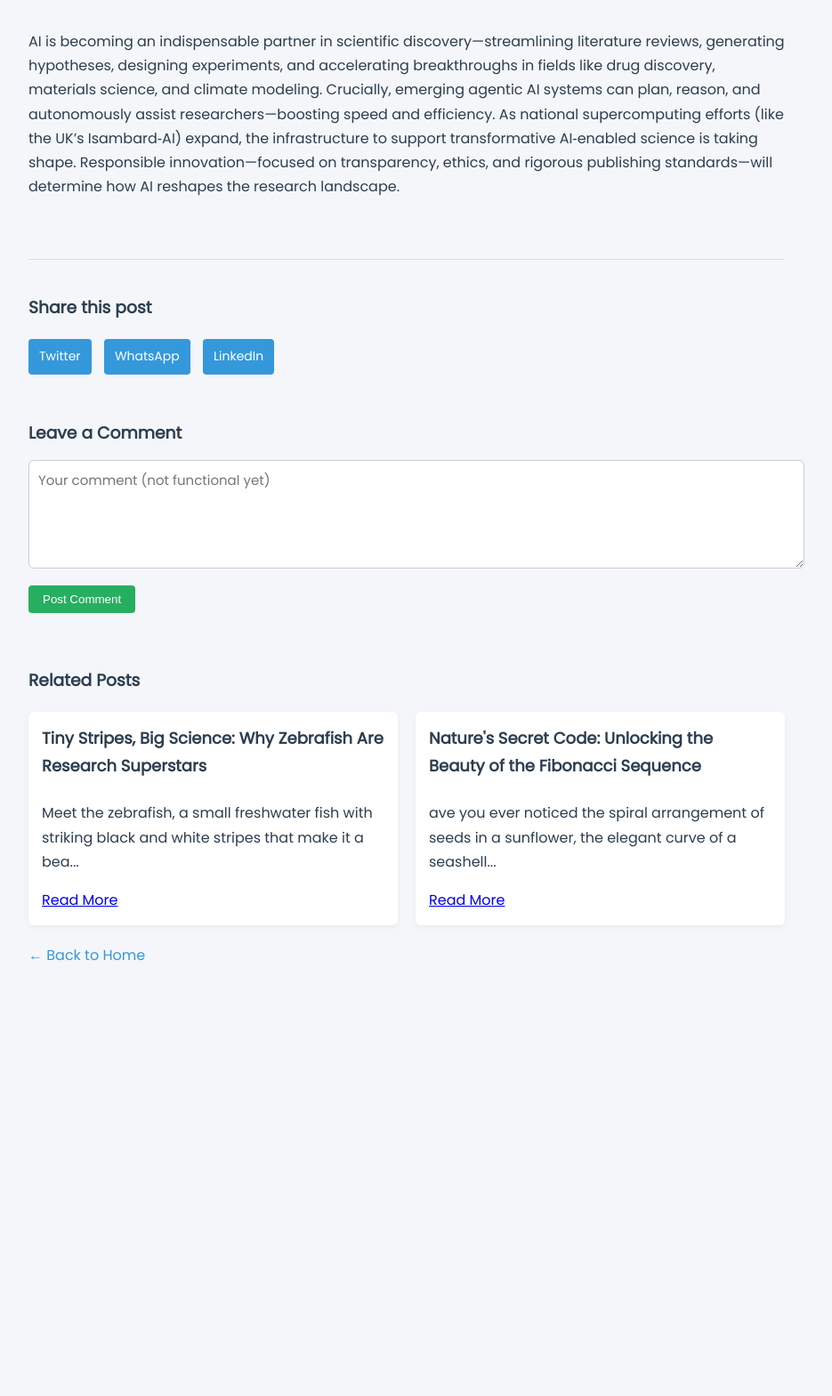
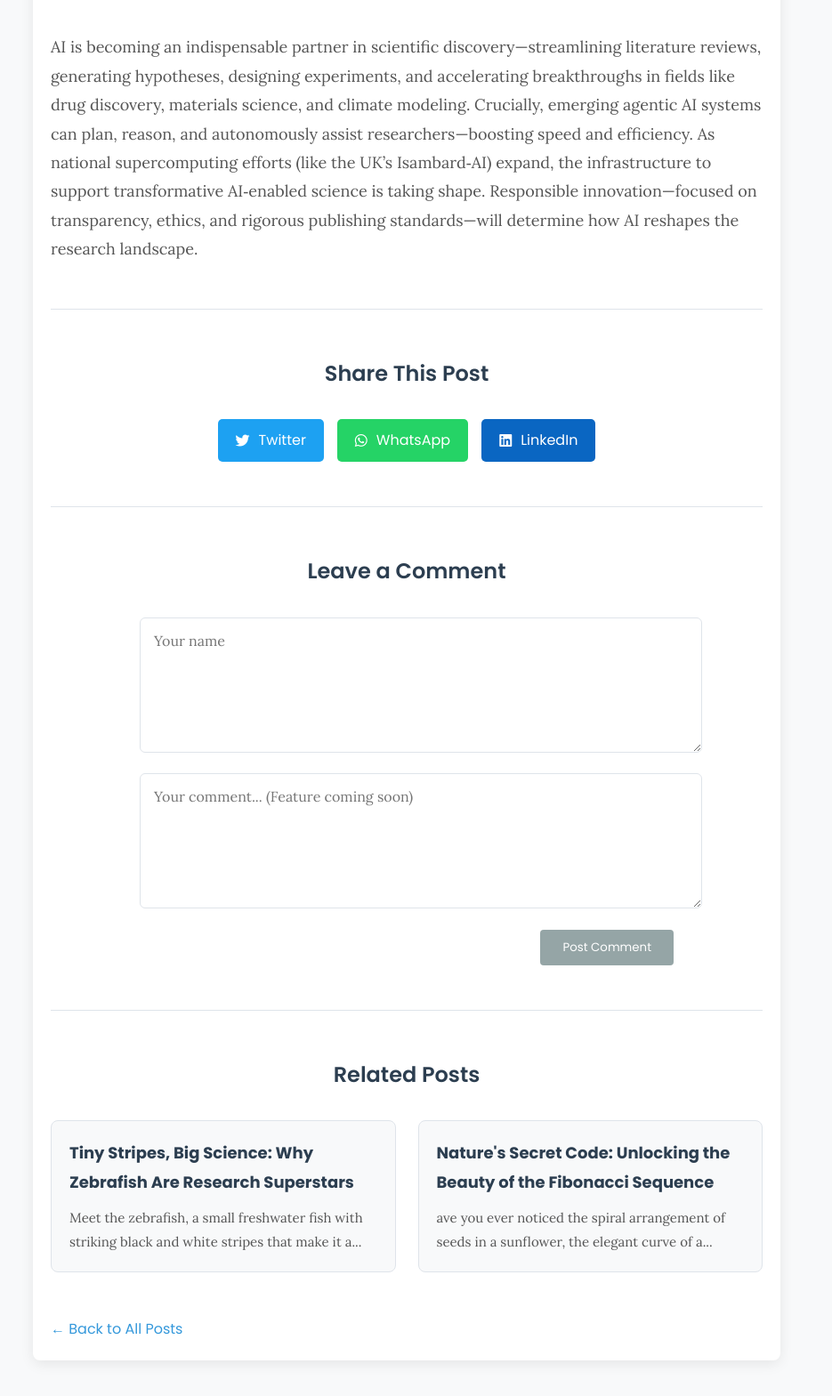
Before and after one commit to Coding-Club-of-IISER-Thiruvananthapuram/T4, a Flask app: page /blog/1 in a window 1280 px wide. Shown: the part 631-2200 px from the top of the page at 89% size, without its empty margins (183-1118 px from the left). Before the commit the page ends 1711 px from the top, so only its background shows below. Run offline with Flask 3, Linux system fonts and the light colour scheme; data comes from the database, SQL or seed files in the repository.

Commit message:
Update blog_post.html

```diff
--- a/templates/blog_post.html
+++ b/templates/blog_post.html
@@ -1,142 +1,199 @@
+<!-- Save this as: templates/blog_post.html -->
 <!DOCTYPE html>
 <html lang="en">
 <head>
     <meta charset="UTF-8">
     <title>{{ post.title }} | STC Blog</title>
     <meta name="viewport" content="width=device-width, initial-scale=1.0">
+
+    <!-- Social Media Meta Tags -->
     <meta property="og:title" content="{{ post.title }}">
-  <meta property="og:image" content="{{ url_for('static', filename='image/' + post.image_file) if post.image_file else '' }}">
-  <meta property="og:description" content="{{ post.content[:150] }}">
-  <link href="https://fonts.googleapis.com/css2?family=Poppins&display=swap" rel="stylesheet">
+    <meta property="og:description" content="{{ post.content | striptags | truncate(150) }}">
+    {% if post.image_file %}
+    <meta property="og:image" content="{{ url_for('static', filename='image/' + post.image_file, _external=True) }}">
+    {% endif %}
+    <meta property="og:url" content="{{ request.url }}">
+    <meta name="twitter:card" content="summary_large_image">
+
+    <link href="https://fonts.googleapis.com/css2?family=Poppins:wght@400;600;700&family=Lora:ital,wght@0,400;0,600;1,400&display=swap" rel="stylesheet">
+    <link rel="stylesheet" href="https://cdnjs.cloudflare.com/ajax/libs/font-awesome/6.4.0/css/all.min.css">
     <style>
+        :root {
+            --primary-color: #3498db;
+            --text-dark: #2c3e50;
+            --text-light: #555;
+            --bg-light: #f8f9fa;
+            --card-bg: #ffffff;
+            --border-color: #dfe4ea;
+        }
         body {
+            font-family: 'Lora', serif;
+            background-color: var(--bg-light);
+            color: var(--text-light);
+            line-height: 1.8;
+            margin: 0;
+        }
+        .container {
+            max-width: 800px;
+            margin: 40px auto;
+            padding: 20px;
+            background-color: var(--card-bg);
+            border-radius: 8px;
+            box-shadow: 0 4px 15px rgba(0,0,0,0.08);
+        }
+        .post-header h1 {
             font-family: 'Poppins', sans-serif;
-      background: #f4f6f9;
-      max-width: 850px;
-      margin: 40px auto;
-      padding: 30px;
-      color: #2c3e50;
-      line-height: 1.7;
+            font-size: 42px;
+            font-weight: 700;
+            color: var(--text-dark);
+            margin: 0 0 10px 0;
+            line-height: 1.2;
         }
-
-    h1 {
-      font-size: 32px;
-      margin-bottom: 10px;
+        .post-meta {
+            font-family: 'Poppins', sans-serif;
+            font-size: 14px;
+            color: #7f8c8d;
+            margin-bottom: 30px;
         }
-
-    .post-date {
-      font-size: 14px;
-      color: #888;
-      margin-bottom: 20px;
-    }
-
         .post-image {
             width: 100%;
-      max-height: 400px;
+            height: auto;
+            max-height: 450px;
             object-fit: cover;
             border-radius: 8px;
-      margin-bottom: 25px;
+            margin-bottom: 30px;
         }
+        .post-content {
+            font-size: 18px;
+        }
+        .post-content p {
+            margin-bottom: 1.5em;
+        }
+        .post-content a {
+            color: var(--primary-color);
+            text-decoration: none;
+            border-bottom: 1px dotted var(--primary-color);
+        }
+        .post-content a:hover {
+            color: #2980b9;
+            border-bottom-style: solid;
+        }
+        .section-divider {
+            border: 0;
+            height: 1px;
+            background-color: var(--border-color);
+            margin: 50px 0;
+        }
+        .section-title {
+            font-family: 'Poppins', sans-serif;
+            font-size: 24px;
+            font-weight: 600;
+            color: var(--text-dark);
+            text-align: center;
+            margin-bottom: 30px;
+        }
+        .share-buttons {
+            display: flex;
+            justify-content: center;
+            gap: 15px;
+        }
+        .share-btn {
+            display: inline-flex;
+            align-items: center;
+            padding: 10px 20px;
+            border-radius: 5px;
+            text-decoration: none;
+            color: #fff;
+            font-family: 'Poppins', sans-serif;
+            font-weight: 500;
+            transition: transform 0.2s;
+        }
+        .share-btn:hover {
+            transform: translateY(-2px);
+        }
+        .share-btn i {
+            margin-right: 10px;
+        }
+        .twitter { background-color: #1DA1F2; }
+        .whatsapp { background-color: #25D366; }
+        .linkedin { background-color: #0A66C2; }
 
-    .post-content {
-      margin-bottom: 40px;
-      white-space: pre-line;
+        .related-posts-grid {
+            display: grid;
+            grid-template-columns: repeat(auto-fit, minmax(250px, 1fr));
+            gap: 25px;
         }
-
+        .related-post-card {
+            background: var(--bg-light);
+            border: 1px solid var(--border-color);
+            border-radius: 8px;
+            padding: 20px;
+            text-decoration: none;
+            color: var(--text-dark);
+            transition: box-shadow 0.3s, transform 0.3s;
+        }
+        .related-post-card:hover {
+            transform: translateY(-5px);
+            box-shadow: 0 6px 20px rgba(0,0,0,0.1);
+        }
+        .related-post-card h4 {
+            font-family: 'Poppins', sans-serif;
+            margin: 0 0 10px 0;
+            font-size: 18px;
+        }
+        .related-post-card p {
+            font-family: 'Lora', serif;
+            font-size: 15px;
+            margin: 0;
+            color: var(--text-light);
+        }
+        .comment-box {
+            max-width: 600px;
+            margin: 0 auto;
+        }
+        .comment-box textarea {
+            width: 100%;
+            padding: 15px;
+            min-height: 120px;
+            border: 1px solid var(--border-color);
+            border-radius: 6px;
+            margin-bottom: 15px;
+            font-family: inherit;
+            font-size: 16px;
+        }
+        .comment-box button {
+            display: block;
+            margin-left: auto;
+            background-color: #95a5a6;
+            color: white;
+            padding: 10px 25px;
+            border: none;
+            border-radius: 4px;
+            cursor: not-allowed;
+            font-family: 'Poppins', sans-serif;
+            font-weight: 500;
+        }
         .back-link {
             display: inline-block;
-      margin-top: 20px;
+            margin-top: 50px;
             text-decoration: none;
-      color: #3498db;
+            color: var(--primary-color);
+            font-family: 'Poppins', sans-serif;
             font-weight: 500;
         }
-
-    .share-section {
-      margin-top: 40px;
-      border-top: 1px solid #ddd;
-      padding-top: 20px;
-    }
-
-    .share-buttons a {
-      display: inline-block;
-      margin-right: 10px;
-      background: #3498db;
-      color: white;
-      padding: 8px 12px;
-      border-radius: 4px;
-      text-decoration: none;
-      font-size: 14px;
-    }
-
-    .share-buttons a:hover {
-      background: #2c80b4;
-    }
-
-    .related-section {
-      margin-top: 60px;
-    }
-
-    .related-section h3 {
-      margin-bottom: 20px;
-    }
-
-    .related-posts {
-      display: flex;
-      flex-wrap: wrap;
-      gap: 20px;
-    }
-
-    .related-post {
-      flex: 1;
-      min-width: 220px;
-      background: #fff;
-      padding: 15px;
-      border-radius: 6px;
-      box-shadow: 0 2px 6px rgba(0,0,0,0.05);
-    }
-
-    .related-post h4 {
-      margin-top: 0;
-      font-size: 18px;
-    }
-
-    .comment-section {
-      margin-top: 50px;
-    }
-
-    .comment-section h3 {
-      margin-bottom: 15px;
-    }
-
-    .comment-box textarea {
-      width: 100%;
-      padding: 10px;
-      min-height: 100px;
-      border: 1px solid #ccc;
-      border-radius: 6px;
-      margin-bottom: 10px;
-      font-family: inherit;
-      font-size: 15px;
-    }
-
-    .comment-box button {
-      background-color: #27ae60;
-      color: white;
-      padding: 8px 16px;
-      border: none;
-      border-radius: 4px;
-      cursor: pointer;
-    }
-
-    .comment-box button:hover {
-      background-color: #219150;
+        .back-link:hover {
+            text-decoration: underline;
         }
     </style>
 </head>
 <body>
 
+    <div class="container">
+        <article>
+            <header class="post-header">
                 <h1>{{ post.title }}</h1>
-  <p class="post-date">Posted on {{ post.date_posted.strftime('%B %d, %Y') }}</p>
+                <p class="post-meta">Posted on {{ post.date_posted.strftime('%B %d, %Y') }}</p>
+            </header>
 
             {% if post.image_file %}
                 <img src="{{ url_for('static', filename='image/' + post.image_file) }}" alt="{{ post.title }}" class="post-image">
@@ -145,40 +202,47 @@
             <div class="post-content">
                 {{ post.content | safe }}
             </div>
+        </article>
 
-  <div class="share-section">
-    <h3>Share this post</h3>
+        <hr class="section-divider">
+
+        <section class="share-section">
+            <h3 class="section-title">Share This Post</h3>
             <div class="share-buttons">
-      <a href="https://twitter.com/intent/tweet?url={{ request.url }}" target="_blank">Twitter</a>
-      <a href="https://api.whatsapp.com/send?text={{ request.url }}" target="_blank">WhatsApp</a>
-      <a href="https://www.linkedin.com/sharing/share-offsite/?url={{ request.url }}" target="_blank">LinkedIn</a>
+                <a href="https://twitter.com/intent/tweet?url={{ request.url }}&text={{ post.title }}" target="_blank" class="share-btn twitter"><i class="fab fa-twitter"></i> Twitter</a>
+                <a href="https://api.whatsapp.com/send?text={{ post.title }}%20{{ request.url }}" target="_blank" class="share-btn whatsapp"><i class="fab fa-whatsapp"></i> WhatsApp</a>
+                <a href="https://www.linkedin.com/sharing/share-offsite/?url={{ request.url }}" target="_blank" class="share-btn linkedin"><i class="fab fa-linkedin"></i> LinkedIn</a>
             </div>
+        </section>
+
+        <hr class="section-divider">
+
+        <section class="comment-section">
+            <h3 class="section-title">Leave a Comment</h3>
+            <div class="comment-box">
+                <textarea placeholder="Your name"></textarea>
+                <textarea placeholder="Your comment... (Feature coming soon)"></textarea>
+                <button disabled title="Commenting feature is under development.">Post Comment</button>
             </div>
-
-  <div class="comment-section">
-    <h3>Leave a Comment</h3>
-    <div class="comment-box">
-      <textarea placeholder="Your comment (not functional yet)"></textarea>
-      <button disabled title="Coming soon!">Post Comment</button>
-    </div>
-  </div>
+        </section>
 
         {% if related_posts %}
-  <div class="related-section">
-    <h3>Related Posts</h3>
-    <div class="related-posts">
+        <hr class="section-divider">
+        <section class="related-section">
+            <h3 class="section-title">Related Posts</h3>
+            <div class="related-posts-grid">
                 {% for rp in related_posts %}
-      <div class="related-post">
+                <a href="{{ url_for('view_blog', id=rp.id) }}" class="related-post-card">
                     <h4>{{ rp.title }}</h4>
-        <p>{{ rp.content[:100] }}...</p>
-        <a href="{{ url_for('view_blog', id=rp.id) }}">Read More</a>
-      </div>
+                    <p>{{ rp.content | striptags | truncate(100) }}</p>
+                </a>
                 {% endfor %}
             </div>
-  </div>
+        </section>
         {% endif %}
 
-  <a href="{{ url_for('home') }}" class="back-link">&larr; Back to Home</a>
+        <a href="{{ url_for('home') }}#blog" class="back-link">&larr; Back to All Posts</a>
+    </div>
 
 </body>
 </html>
```
Lines whose indentation alone changed are shown as unchanged.
